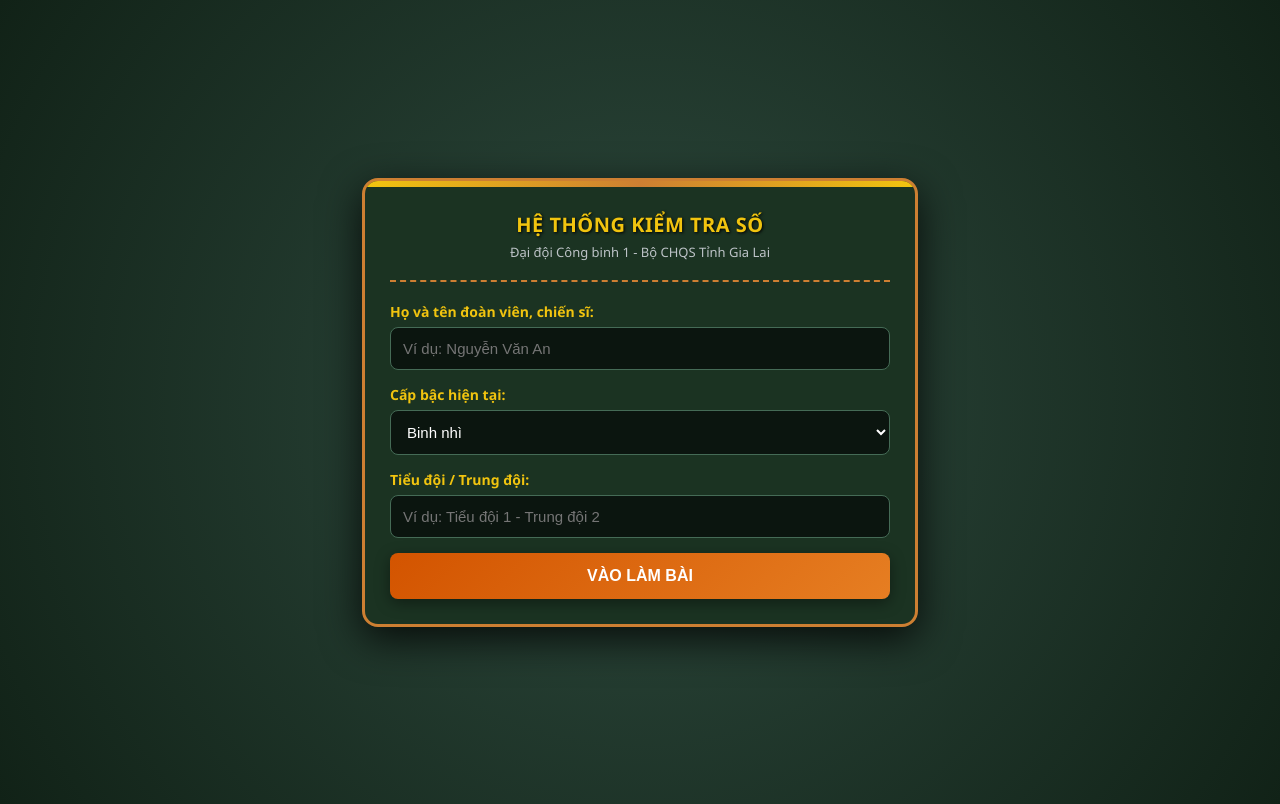
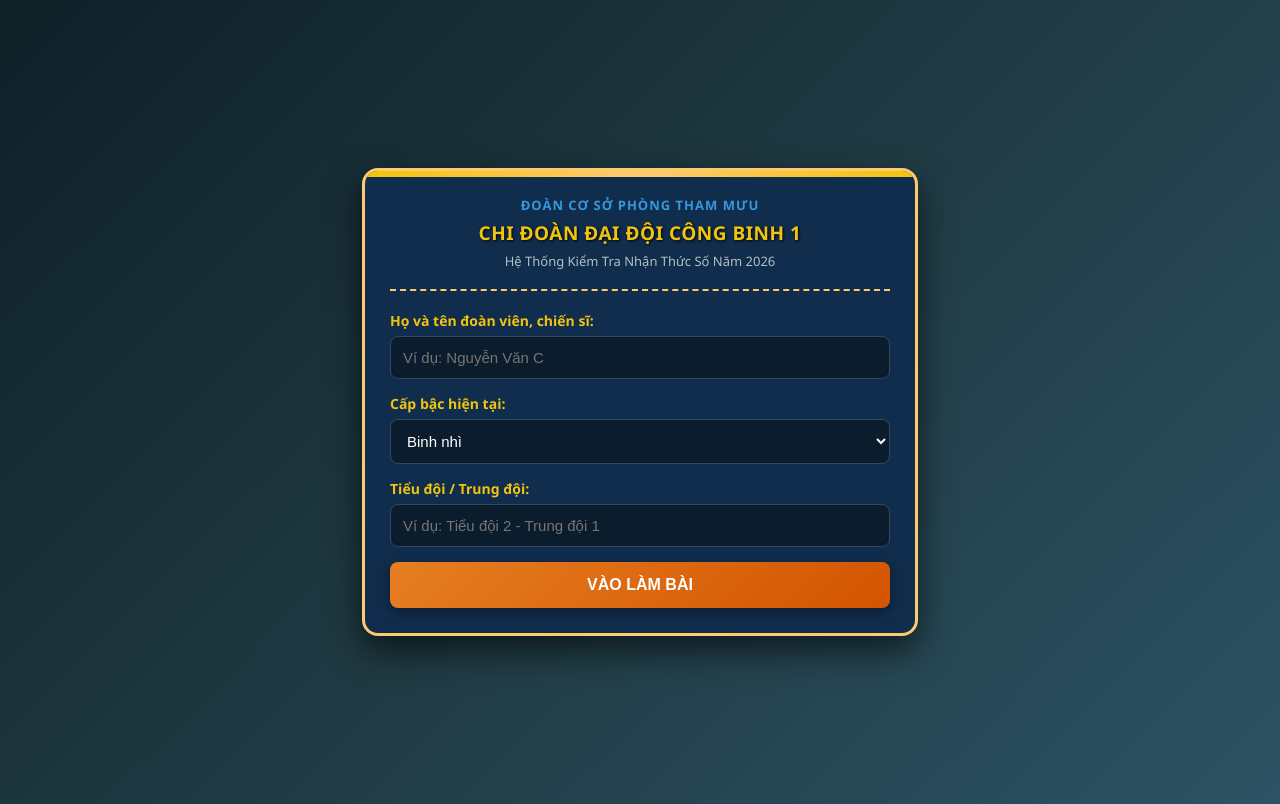
Before and after one commit to fctrieulong77-bot/cd-congbinh1.github.io, a plain HTML site: page index.html in a window 1280 px wide. Drawn offline with Linux system fonts and the light colour scheme.

Commit message:
Update index.html

```diff
--- a/index.html
+++ b/index.html
@@ -3,21 +3,22 @@
 <head>
     <meta charset="UTF-8">
     <meta name="viewport" content="width=device-width, initial-scale=1.0">
-    <title>HỆ THỐNG THI NHẬN THỨC SỐ - ĐẠI ĐỘI CÔNG BINH 1</title>
+    <title>HỆ THỐNG THI NHẬN THỨC SỐ - CHI ĐOÀN ĐẠI ĐỘI CÔNG BINH 1</title>
     <style>
         :root {
-            --primary-green: #1b3322;
-            --army-green: #2e4a3e;
+            --primary-blue: #0056b3;
+            --bg-gradient: #0f2027;
+            --card-bg: #112d4e;
             --accent-gold: #f1c40f;
-            --border-gold: #cd7f32;
-            --text-light: #eaeded;
-            --btn-dark: #1a252f;
+            --border-gold: #fdcb6e;
+            --text-light: #f7f9fa;
+            --btn-dark: #1c3d5a;
             --success: #2ecc71;
             --danger: #e74c3c;
         }
         body {
             font-family: 'Segoe UI', Tahoma, Geneva, Verdana, sans-serif;
-            background: radial-gradient(circle, var(--army-green) 0%, #112217 100%);
+            background: linear-gradient(135deg, #0f2027 0%, #203a43 50%, #2c5364 100%);
             color: var(--text-light);
             margin: 0;
             padding: 10px;
@@ -27,15 +28,16 @@
             min-height: 98vh;
         }
         .container {
-            background: var(--primary-green);
+            background: var(--card-bg);
             width: 100%;
             max-width: 500px;
             border-radius: 16px;
             border: 3px solid var(--border-gold);
             padding: 25px;
-            box-shadow: 0 12px 40px rgba(0,0,0,0.8);
+            box-shadow: 0 15px 35px rgba(0,0,0,0.6);
             position: relative;
             overflow: hidden;
+            text-align: center;
         }
         .container::before {
             content: ""; position: absolute; top: 0; left: 0; width: 100%; height: 6px;
@@ -47,29 +49,30 @@
             padding-bottom: 15px;
             margin-bottom: 20px;
         }
-        .main-header h1 { color: var(--accent-gold); margin: 5px 0; font-size: 20px; text-transform: uppercase; letter-spacing: 0.5px; text-shadow: 1px 1px 3px #000; }
-        .main-header p { margin: 4px 0; font-size: 13px; color: #bdc3c7; font-weight: 500; }
+        .main-header h3 { color: #3498db; margin: 0; font-size: 13px; text-transform: uppercase; letter-spacing: 1px; font-weight: bold; }
+        .main-header h1 { color: var(--accent-gold); margin: 6px 0; font-size: 19px; text-transform: uppercase; letter-spacing: 0.5px; text-shadow: 1px 1px 3px #000; font-weight: 800; }
+        .main-header p { margin: 4px 0; font-size: 13px; color: #b2bec3; font-weight: 500; }
 
-        .form-box { margin-bottom: 15px; }
+        .form-box { margin-bottom: 15px; text-align: left; }
         .form-box label { display: block; font-size: 14px; margin-bottom: 6px; color: var(--accent-gold); font-weight: bold; }
-        .input-field { width: 100%; padding: 12px; border-radius: 8px; border: 1px solid #456b56; background: #0b150f; color: #fff; font-size: 15px; box-sizing: border-box; transition: 0.3s; }
-        .input-field:focus { border-color: var(--accent-gold); box-shadow: 0 0 8px rgba(241, 196, 15, 0.3); outline: none; }
+        .input-field { width: 100%; padding: 12px; border-radius: 8px; border: 1px solid #34495e; background: #0b1c2c; color: #fff; font-size: 15px; box-sizing: border-box; transition: 0.3s; }
+        .input-field:focus { border-color: var(--accent-gold); box-shadow: 0 0 8px rgba(241, 196, 15, 0.4); outline: none; }
 
-        .action-btn { display: block; width: 100%; background: linear-gradient(135deg, #d35400, #e67e22); color: white; border: none; padding: 14px; border-radius: 8px; font-size: 16px; font-weight: bold; cursor: pointer; text-transform: uppercase; box-shadow: 0 4px 15px rgba(0,0,0,0.4); transition: 0.2s; }
+        .action-btn { display: block; width: 100%; background: linear-gradient(135deg, #e67e22, #d35400); color: white; border: none; padding: 14px; border-radius: 8px; font-size: 16px; font-weight: bold; cursor: pointer; text-transform: uppercase; box-shadow: 0 4px 15px rgba(0,0,0,0.4); transition: 0.2s; text-align: center; }
         .action-btn:hover { filter: brightness(1.1); }
         .action-btn:active { transform: scale(0.98); }
 
-        .q-text { font-size: 16px; font-weight: bold; line-height: 1.5; margin-bottom: 20px; background: #15281b; padding: 15px; border-radius: 8px; border-left: 5px solid var(--accent-gold); box-shadow: inset 0 0 10px rgba(0,0,0,0.5); }
-        .opt-btn { display: block; width: 100%; background: var(--btn-dark); color: white; border: 1px solid #2c3e50; padding: 14px; margin: 12px 0; border-radius: 8px; cursor: pointer; text-align: left; font-size: 14px; transition: all 0.2s ease; line-height: 1.4; box-shadow: 0 3px 6px rgba(0,0,0,0.3); }
-        .opt-btn:hover { background: #253342; border-color: #34495e; }
+        .q-text { font-size: 16px; font-weight: bold; line-height: 1.5; margin-bottom: 20px; background: #0b1c2c; padding: 15px; border-radius: 8px; border-left: 5px solid var(--accent-gold); box-shadow: inset 0 0 10px rgba(0,0,0,0.5); text-align: left; }
+        .opt-btn { display: block; width: 100%; background: var(--btn-dark); color: white; border: 1px solid #2980b9; padding: 14px; margin: 12px 0; border-radius: 8px; cursor: pointer; text-align: left; font-size: 14px; transition: all 0.2s ease; line-height: 1.4; box-shadow: 0 3px 6px rgba(0,0,0,0.3); }
+        .opt-btn:hover { background: #244b6e; border-color: var(--accent-gold); }
 
-        .footer-nav { display: flex; justify-content: space-between; margin-top: 25px; border-top: 1px solid #233f2b; padding-top: 15px; }
-        .nav-control { background: linear-gradient(to bottom, #cd7f32, #b86b20); color: white; border: none; padding: 10px 22px; border-radius: 6px; font-weight: bold; cursor: pointer; box-shadow: 0 3px 6px rgba(0,0,0,0.3); }
+        .footer-nav { display: flex; justify-content: space-between; margin-top: 25px; border-top: 1px solid #1c3d5a; padding-top: 15px; }
+        .nav-control { background: linear-gradient(to bottom, #3498db, #2980b9); color: white; border: none; padding: 10px 22px; border-radius: 6px; font-weight: bold; cursor: pointer; box-shadow: 0 3px 6px rgba(0,0,0,0.3); }
         .nav-control:disabled { background: #7f8c8d; cursor: not-allowed; box-shadow: none; opacity: 0.6; }
 
         .result-panel { text-align: center; display: none; }
-        .badge-card { background: #090f0b; border: 2px dashed var(--border-gold); padding: 18px; border-radius: 12px; margin: 20px 0; text-align: left; box-shadow: 0 4px 10px rgba(0,0,0,0.5); }
-        .badge-card p { margin: 8px 0; font-size: 15px; border-bottom: 1px solid #15281b; padding-bottom: 5px; }
+        .badge-card { background: #0b1c2c; border: 2px dashed var(--border-gold); padding: 18px; border-radius: 12px; margin: 20px 0; text-align: left; box-shadow: 0 4px 10px rgba(0,0,0,0.5); }
+        .badge-card p { margin: 8px 0; font-size: 15px; border-bottom: 1px solid #1c3d5a; padding-bottom: 5px; }
         .badge-card span { font-weight: bold; color: var(--accent-gold); }
         .final-score { font-size: 50px; font-weight: bold; margin: 15px 0; text-align: center; text-shadow: 2px 2px 4px #000; }
         .rank-lbl { font-size: 22px; font-weight: bold; text-align: center; margin-bottom: 10px; text-transform: uppercase; letter-spacing: 1px; }
@@ -80,12 +83,13 @@
 <div class="container">
     <div id="screen-reg">
         <div class="main-header">
-            <h1>Hệ Thống Kiểm Tra Số</h1>
-            <p>Đại đội Công binh 1 - Bộ CHQS Tỉnh Gia Lai</p>
+            <h3>ĐOÀN CƠ SỞ PHÒNG THAM MƯU</h3>
+            <h1>CHI ĐOÀN ĐẠI ĐỘI CÔNG BINH 1</h1>
+            <p>Hệ Thống Kiểm Tra Nhận Thức Số Năm 2026</p>
         </div>
         <div class="form-box">
             <label>Họ và tên đoàn viên, chiến sĩ:</label>
-            <input type="text" id="txt-name" class="input-field" placeholder="Ví dụ: Nguyễn Văn An" autocomplete="off">
+            <input type="text" id="txt-name" class="input-field" placeholder="Ví dụ: Nguyễn Văn C" autocomplete="off">
         </div>
         <div class="form-box">
             <label>Cấp bậc hiện tại:</label>
@@ -99,16 +103,17 @@
         </div>
         <div class="form-box">
             <label>Tiểu đội / Trung đội:</label>
-            <input type="text" id="txt-unit" class="input-field" placeholder="Ví dụ: Tiểu đội 1 - Trung đội 2" autocomplete="off">
+            <input type="text" id="txt-unit" class="input-field" placeholder="Ví dụ: Tiểu đội 2 - Trung đội 1" autocomplete="off">
         </div>
         <button class="action-btn" onclick="startExamination()">Vào làm bài</button>
     </div>
 
     <div id="screen-exam" style="display: none;">
         <div class="main-header">
-            <h1>Bài Thi Nhận Thức</h1>
+            <h3>ĐOÀN CƠ SỞ PHÒNG THAM MƯU</h3>
+            <h1 style="font-size: 16px; margin: 4px 0;">CHI ĐOÀN ĐẠI ĐỘI CÔNG BINH 1</h1>
             <p id="lbl-user-tag" style="color: var(--accent-gold); font-weight: bold; font-size: 14px;"></p>
-            <p id="lbl-progress" style="font-size: 12px; margin-top: 2px;">Câu hỏi: 1/40</p>
+            <p id="lbl-progress" style="font-size: 12px; margin-top: 4px;">Câu hỏi: 1/40</p>
         </div>
         <div class="q-text" id="box-q">Đang nạp đề...</div>
         <div id="box-opts"></div>
@@ -120,8 +125,9 @@
 
     <div id="screen-res" class="result-panel">
         <div class="main-header">
-            <h1>Kết Quả Kiểm Tra</h1>
-            <p>Chi đoàn Đại đội Công binh 1 chính thức chứng nhận</p>
+            <h3>ĐOÀN CƠ SỞ PHÒNG THAM MƯU</h3>
+            <h1>CHI ĐOÀN ĐẠI ĐỘI CÔNG BINH 1</h1>
+            <p>Phiếu Chứng Nhận Kết Quả Kiểm Tra Nhận Thức</p>
         </div>
         <div class="badge-card">
             <p>Họ và tên: <span id="out-name">...</span></p>
@@ -131,7 +137,7 @@
             <div class="rank-lbl" id="out-rank-lbl">...</div>
         </div>
         <p style="font-size: 13px; color: #bdc3c7; font-style: italic; line-height: 1.4;">Đồng chí hãy chụp ảnh lại màn hình kết quả này và gửi vào nhóm Zalo đơn vị để tổ chức ghi nhận điểm thi đua.</p>
-        <button class="nav-control" style="width: 100%; padding: 12px; margin-top: 10px;" onclick="location.reload()">Thi đề khác</button>
+        <button class="nav-control" style="width: 100%; padding: 12px; margin-top: 10px; background: linear-gradient(to bottom, #e67e22, #d35400);" onclick="location.reload()">Thi đề khác</button>
     </div>
 </div>
 
@@ -149,7 +155,7 @@
         { q: "Sứ mệnh lịch sử toàn thế giới của giai cấp công nhân theo Chủ nghĩa xã hội khoa học là gì?", options: ["A. Hợp tác lâu dài với giai cấp tư sản để duy trì phương thức sản xuất cũ.", "B. Lật đổ chủ nghĩa tư bản, xây dựng xã hội mới - xã hội chủ nghĩa không còn người áp bức người.", "C. Độc chiếm toàn bộ tư liệu sản xuất để trở thành giai cấp bóc lột mới.", "D. Hủy bỏ hoàn toàn bộ máy nhà nước và không xây dựng hệ thống pháp luật."], answer: 1 },
         { q: "Mô hình chủ nghĩa xã hội hiện thực ở một số nước trước thời kỳ \"đổi mới, cải cách, cải tổ\" có hạn chế gì được nêu trong tài liệu?", options: ["A. Chạy theo kinh tế thị trường tự do quá mức dẫn đến phân hóa giàu nghèo.", "B. Có những biểu hiện giáo điều, xơ cứng, bảo thủ, chậm đổi mới.", "C. Buông lỏng hoàn toàn sự lãnh đạo của Đảng Cộng sản.", "D. Quá chú trọng vào việc thu hút vốn đầu tư nước ngoài."], answer: 1 },
         { q: "Đặc trưng nào sau đây của chủ nghĩa xã hội Việt Nam vừa là đặc trưng thứ nhất, vừa là mục tiêu của sự nghiệp xây dựng đất nước?", options: ["A. Có nền văn hóa tiên tiến, đậm đà bản sắc dân tộc.", "B. Dân giàu, nước mạnh, dân chủ, công bằng, văn minh.", "C. Do Nhân dân làm chủ.", "D. Có Nhà nước pháp quyền xã hội chủ nghĩa."], answer: 1 },
-        { q: "Học thuyết nào của Triết học Mác - Lênin chỉ ra rằng lực lượng sản xuất vận động phát triển sẽ mâu thuẫn với quan hệ sản xuất hiện có, làm thay đổi hình thái kinh tế - xã hội cũ?", options: ["A. Học thuyết giá trị thặng dư.", "B. Học thuyết hình thái kinh tế - xã hội.", "C. Học thuyết về sứ mệnh lịch sử của công nhân.", "D. Học thuyết bản chất con người hiện thực."], answer: 1 },
+        { q: "Học thuyết nào của Triết học Mác - Lênin chỉ ra rằng lực lượng sản xuất vận động phát triển sẽ mâu chuẫn với quan hệ sản xuất hiện có, làm thay đổi hình thái kinh tế - xã hội cũ?", options: ["A. Học thuyết giá trị thặng dư.", "B. Học thuyết hình thái kinh tế - xã hội.", "C. Học thuyết về sứ mệnh lịch sử của công nhân.", "D. Học thuyết bản chất con người hiện thực."], answer: 1 },
         { q: "Nguyên nhân của mọi mâu thuẫn trong lòng phương thức sản xuất tư bản chủ nghĩa theo Kinh tế chính trị học Mác - Lênin là gì?", options: ["A. Mâu thuẫn giữa tính xã hội hóa cao của lực lượng sản xuất với chế độ chiếm hữu tư nhân tư bản chủ nghĩa về tư liệu sản xuất.", "B. Mâu thuẫn giữa trình độ công nghệ thông tin với phương thức quản lý thủ công.", "C. Mâu thuẫn giữa nhu cầu tiêu dùng của nông dân với năng lực sản xuất của địa chủ.", "D. Mâu thuẫn giữa các công ty độc quyền quốc tế với nhau."], answer: 0 },
         { q: "Đặc trưng không thể thiếu, phân biệt chủ nghĩa Mác - Lênin với các học thuyết trước đó về thế giới quan và phương pháp luận là gì?", options: ["A. Tách rời thế giới quan khoa học với phương pháp luận biện chứng.", "B. Sự thống nhất hữu cơ giữa thế giới quan khoa học và phương pháp luận mácxít.", "C. Tuyệt đối hóa phương pháp tư duy siêu hình trong mọi lĩnh vực.", "D. Chỉ thừa nhận phép biện chứng tâm linh, phủ nhận thế giới quan duy vật."], answer: 1 },
         { q: "Bản chất vốn có của chủ nghĩa Mác - Lênin được các nhà sáng lập khẳng định như thế nào?", options: ["A. Là một hệ thống giáo điều khép kín, chân lý tuyệt đích cuối cùng.", "B. Là một hệ thống bất khả xâm phạm, không bao giờ được thay đổi.", "C. Là một học thuyết mở, không ngừng được đổi mới, phát triển trong dòng trí tuệ nhân loại.", "D. Là một lý thuyết chỉ áp dụng riêng cho nước Nga và châu Âu."], answer: 2 },
@@ -179,7 +185,7 @@
         { q: "Sự kiện nào đánh dấu bước chuyển biến quyết định trong tư tưởng và lập trường chính trị của Nguyễn Ái Quốc từ chủ nghĩa yêu nước sang chủ nghĩa cộng sản?", options: ["A. Gửi Bản yêu sách tám điểm tới Hội nghị Vécxây (tháng 6-1919).", "B. Đọc bản Sơ thảo Luận cương về vấn đề dân tộc và thuộc địa của Lênin (tháng 7-1920).", "C. Bỏ phiếu tán thành gia nhập Quốc tế thứ ba và tham gia sáng lập Đảng Cộng sản Pháp (tháng 12-1920).", "D. Thành lập Hội Việt Nam cách mạng thanh niên tại Quảng Châu (tháng 6-1925)."], answer: 2 },
         { q: "Ba tổ chức cộng sản ra đời ở ba miền nước ta vào năm 1929 bao gồm những tổ chức nào?", options: ["A. Đông Dương Cộng sản Đảng, An Nam Cộng sản Đảng, Đông Dương Cộng sản liên đoàn.", "B. Việt Nam Quốc dân Đảng, Tâm Tâm xã, Hội Phục Việt.", "C. Đảng Lao động Việt Nam, Xô viết Nghệ Tĩnh, Mặt trận Việt Minh.", "D. Cộng sản Đoàn, Nhóm châu Á, Hội liên hiệp thuộc địa."], answer: 0 },
         { q: "Hội nghị hợp nhất các tổ chức cộng sản thành lập Đảng Cộng sản Việt Nam diễn ra từ ngày 06-01 đến ngày 07-02-1930 tại địa điểm nào?", options: ["A. Quảng Châu (Trung Quốc).", "B. Bán đảo Cửu Long (Hương Cảng, Trung Quốc).", "C. Cao Bằng (Việt Nam).", "D. Paris (Pháp)."], answer: 1 },
-        { q: "Đàg Cộng sản Việt Nam ra đời là sản phẩm của sự kết hợp giữa ba yếu tố nào?", options: ["A. Triết học Đức, Kinh tế Anh, Không tưởng Pháp.", "B. Chủ nghĩa Mác - Lênin, phong trào công nhân và phong trào yêu nước Việt Nam.", "C. Tinh thần Cần Vương, Nho giáo tiến bộ và tư tưởng tư sản.", "D. Khát vọng của nhân dân, vũ khí hiện đại và nguồn tài chính quốc tế."], answer: 1 },
+        { q: "Đảng Cộng sản Việt Nam ra đời là sản phẩm của sự kết hợp giữa ba yếu tố nào?", options: ["A. Triết học Đức, Kinh tế Anh, Không tưởng Pháp.", "B. Chủ nghĩa Mác - Lênin, phong trào công nhân và phong trào yêu nước Việt Nam.", "C. Tinh thần Cần Vương, Nho giáo tiến bộ và tư tưởng tư sản.", "D. Khát vọng của nhân dân, vũ khí hiện đại và nguồn tài chính quốc tế."], answer: 1 },
         { q: "Qua 15 năm (1930 - 1945) lãnh đạo cách mạng, ba cao trào cách mạng lớn do Đảng tổ chức tạo tiền đề cho thắng lợi của Cách mạng tháng Tám là gì?", options: ["A. Cao trào 1930-1931; Cao trào dân sinh dân chủ 1936-1939; Cao trào giải phóng dân tộc 1939-1945.", "B. Khởi nghĩa Yên Bái; Khởi nghĩa Nam Kỳ; Binh biến Đô Lương.", "C. Phong trào Đông Du; Phong trào Duy Tân; Phong trào Cần Vương.", "D. Chiến dịch Biên giới; Chiến dịch Tây Bắc; Chiến dịch Điện Biên Phủ."], answer: 0 },
         { q: "Nước Việt Nam Dân chủ Cộng hòa - Nhà nước của Nhân dân, do Nhân dân và vì Nhân dân chính thức được khai sinh vào ngày tháng năm nào?", options: ["A. Ngày 03 tháng 02 năm 1930.", "B. Ngày 19 tháng 08 năm 1945.", "C. Ngày 02 tháng 09 năm 1945.", "D. Ngày 19 tháng 12 năm 1946."], answer: 2 },
         { q: "Sau Cách mạng tháng Tám năm 1945, vận mệnh nước ta đứng trước những khó khăn nghiêm trọng nào đe dọa trực tiếp, được ví như \"ngàn cân treo sợi tóc\"?", options: ["A. Nền kinh tế kiệt quệ, nạn đói đe dọa, hơn 90% dân số mù chữ, ngoại xâm và nội phản chống phá.", "B. Sự khủng hoảng của hệ thống xã hội chủ nghĩa trên thế giới.", "C. Lạm phát phi mã và tỷ lệ thất nghiệp của công nhân công nghệ cao.", "D. Sự bất đồng về đường lối đối ngoại giữa các nước lân bang."], answer: 0 },
@@ -235,7 +241,7 @@
         { q: "Chủ trương “1+1” trong công tác thu hút tập hợp thanh niên của tổ chức Đoàn hiện nay được hiểu cụ thể là gì?", options: ["A. Mỗi chi đoàn hằng năm phải kết nạp thêm 01 đảng viên mới.", "B. Mỗi đoàn viên giới thiệu được ít nhất 01 thanh niên tham gia Đoàn, Hội.", "C. Cứ 01 cán bộ đoàn chuyên trách phải quản lý sát sao 01 đoàn viên yếu thế.", "D. Mỗi năm tổ chức Đoàn phải sáp nhập thêm 01 hội nhóm tự phát địa phương."], answer: 1 },
         { q: "Trong chương trình \"Rèn luyện đoàn viên\", nội dung đoàn viên rèn luyện để đấu tranh chống lại âm mưu phá hoại tư tưởng của các thế lực thù địch thuộc về lĩnh vực rèn luyện nào?", options: ["A. Rèn luyện về lý tưởng cách mạng, nhận thức chính trị.", "B. Rèn luyện về chuyên môn nghiệp vụ kỹ thuật chuyên ngành.", "C. Rèn luyện về sức khỏe thể chất và tầm vóc con người.", "D. Rèn luyện ý thức đóng đoàn phí hằng tháng của tập thể."], answer: 0 },
         { q: "Tiêu chí rèn luyện chuyên môn nghiệp vụ cụ thể bắt buộc đặt ra đối với đối tượng \"Đoàn viên lực lượng vũ trang\" là gì?", options: ["A. Đi đầu chuẩn hóa văn bản cải cách hành chính văn phòng ủy ban dân sự.", "B. Tích cực rèn luyện kỹ thuật, chiến thuật, sẵn sàng chiến đấu; xây dựng lực lượng vũ trang chính quy, tinh nhuệ, từng bước hiện đại.", "C. Xây dựng mô hình phát triển kinh tế trang trại chăn nuôi gắn với địa bàn dân cư.", "D. Phấn đấu đạt danh hiệu Sinh viên 5 tốt và tích cực trung thực trong thi cử học thuật."], answer: 1 },
-        { q: "Yêu cầu đầu tiên và quan trọng nhất để một đoàn viên xây dựng động cơ vào Đảng đúng đắn là gì?", options: ["A. Để tìm kiếm cơ hội thăng tiến địa vị cán bộ và lợi ích vật chất cá nhân.", "B. Hiểu sâu sắc bản chất, mục đích của Đảng, phấn đấu đứng trong tổ chức của những người cùng chung chí hướng đấu tranh xây dựng xã hội mới tốt đẹp.", "C. Để đủ thủ tục hoàn thiện hồ sơ đi lao động xuất khẩu ở nước ngoài.", "D. Để được miễn giảm các nghĩa vụ hành chính lao động công ích tại cơ sở."], answer: 1 },
+        { q: "Yêu cầu đầu tiên và quan trọng nhất để một đoàn viên xây dựng động cơ vào Đảng đúng đắn là gì?", options: ["A. Để tìm kiếm cơ hội thăng tiến địa vị cán bộ và lợi ích vật chất cá nhân.", "B. Hiểu sâu sắc bản chất, mục đích của Đảng, phấn đấu đứng trong tổ chức of những người cùng chung chí hướng đấu tranh xây dựng xã hội mới tốt đẹp.", "C. Để đủ thủ tục hoàn thiện hồ sơ đi lao động xuất khẩu ở nước ngoài.", "D. Để được miễn giảm các nghĩa vụ hành chính lao động công ích tại cơ sở."], answer: 1 },
         { q: "Ba yếu tố cốt lõi của kỹ thuật số trong Cách mạng công nghiệp 4.0 đang đặt ra thách thức rất lớn đối với trình độ, năng lực đáp ứng của thanh niên hiện nay bao gồm những yếu tố nào?", options: ["A. Trí tuệ nhân tạo (AI), vạn vật kết nối (IoT) và dữ liệu lớn (Big Data).", "B. Máy hơi nước, động cơ đốt trong và năng lượng điện hạt nhân.", "C. Điện thoại di động thế hệ cũ, kỹ thuật in ấn và mạng viễn thông analog.", "D. Công nghệ thi công cơ giới, thuốc nổ chuyên ngành và bản đồ địa hình bằng giấy."], answer: 0 ]
     ];
 
@@ -245,7 +251,6 @@
     let userAnswers = [];
     let userInfo = { name: "", rank: "", unit: "" };
 
-    // Hệ thống âm thanh phản hồi ảo
     const audioCtx = new (window.AudioContext || window.webkitAudioContext)();
     function playBeep(freq, type, duration) {
         try {
```
